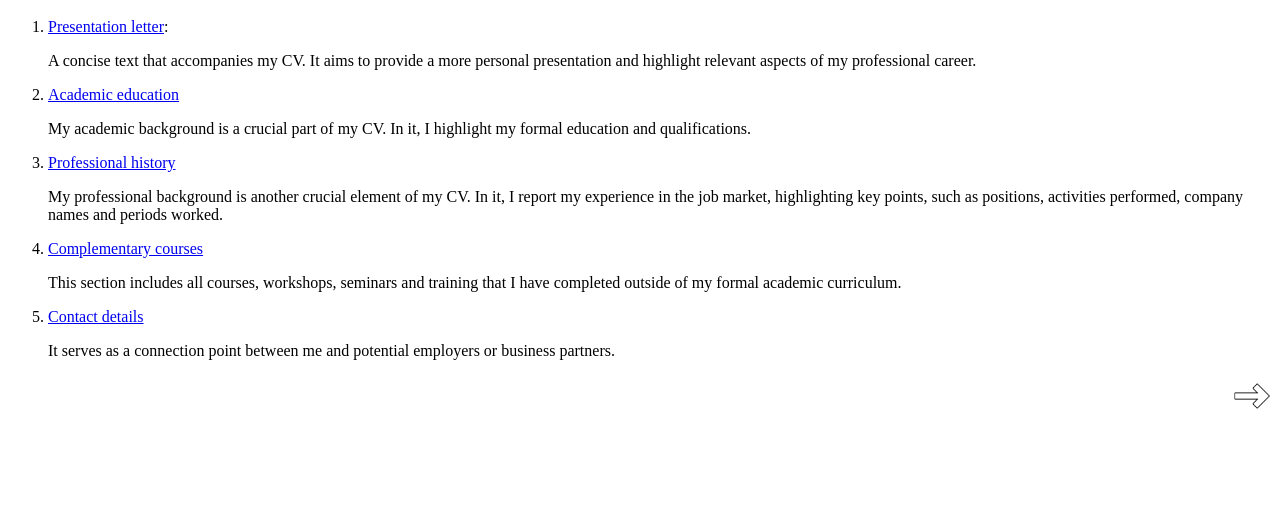
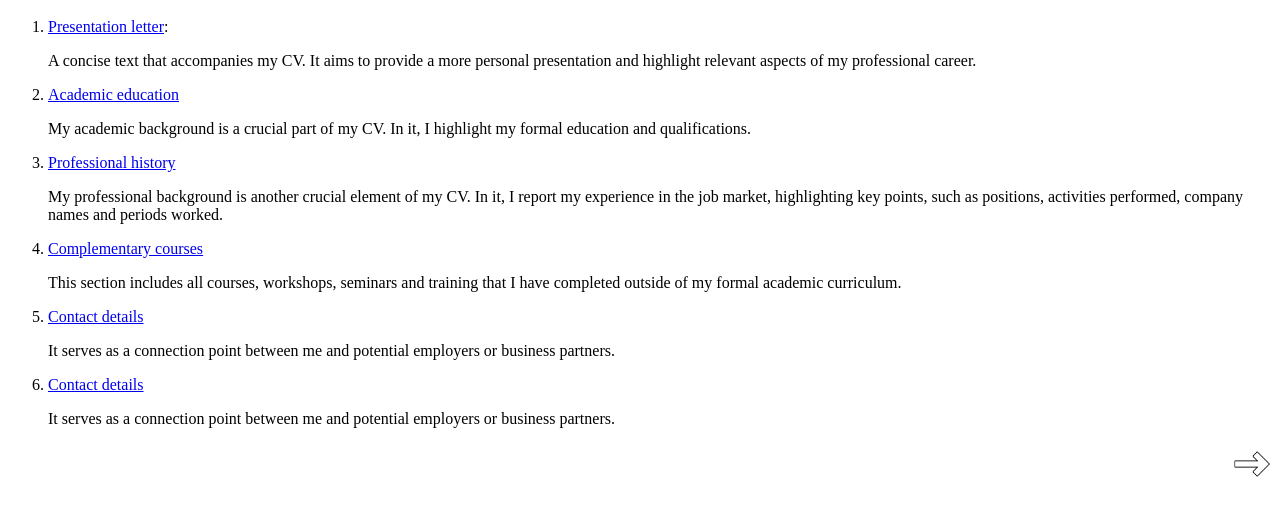
Before and after one commit to Hln404/CV, a plain HTML site: page index.html in a window 1280 px wide. Shown: the part 268-784 px from the top of the page. Drawn offline with Linux system fonts and the light colour scheme.

Commit message:
Added a new bullet point on the index.html page

```diff
--- a/index.html
+++ b/index.html
@@ -27,6 +27,9 @@
                 <li><a href="./public/Contactdetails.html">Contact details</a>
                     <p>It serves as a connection point between me and potential employers or business partners.</p>
                 </li>
+                <li><a href="./public/Contactdetails.html">Contact details</a>
+                    <p>It serves as a connection point between me and potential employers or business partners.</p>
+                </li>
             </ol>
         <div style="text-align:right">
             <a href="./public/Presentationletter.html"> <img height="40" src="./public/rightarrow.jpg" alt="right arrow" /> </a>
```
